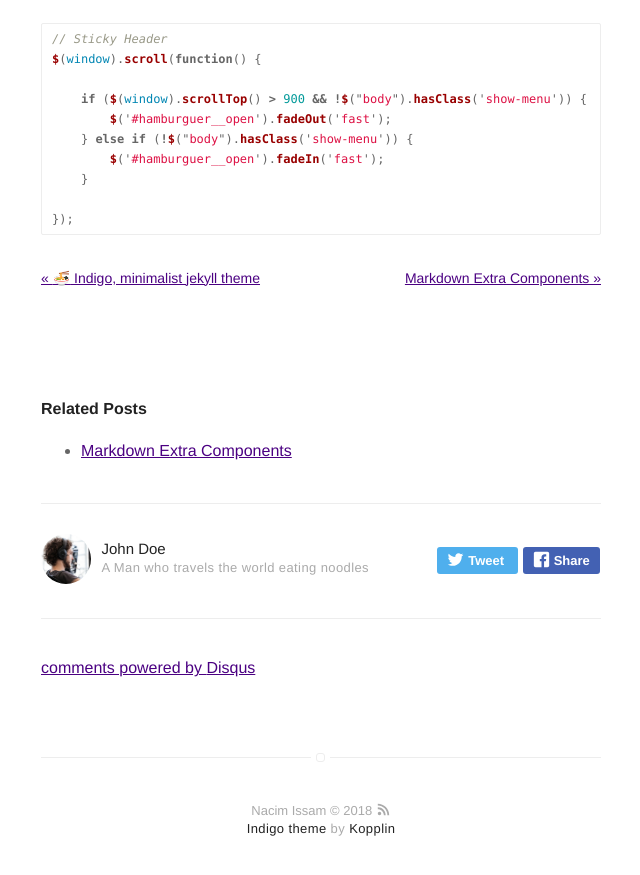
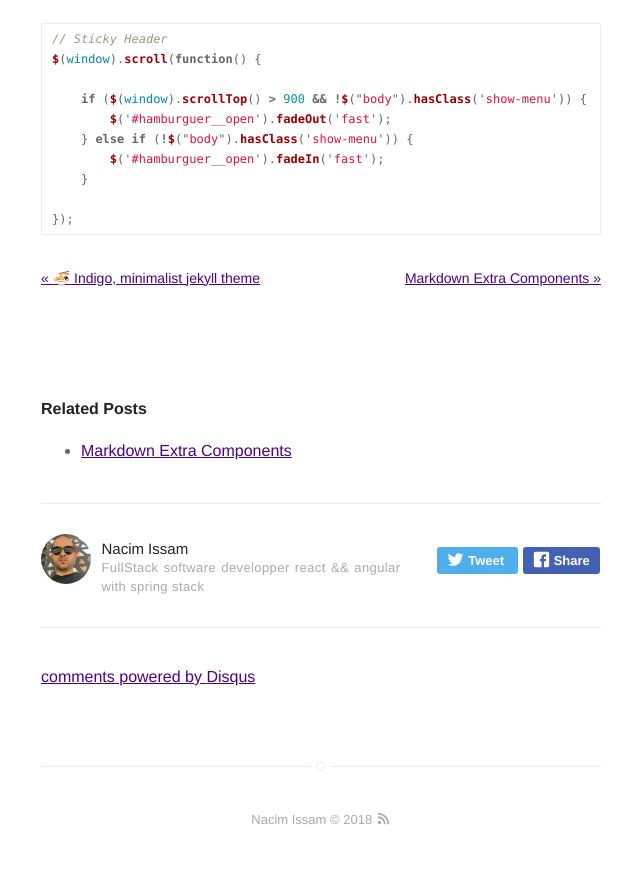
Before and after one commit to issamnacim/issamnacim.github.io, a Jekyll site: the page built from _posts/2016-02-24-markdown-common-elements.markdown, in a window 1280 px wide and 900 px high, scrolled down 5141 px. Shown: the top 875 px of the window, without its empty margins (319-959 px from the left). Built offline with Jekyll 4.4.1, drawn with Linux system fonts in a browser that asks for light colours; emoji names are drawn with the system emoji font; comment, search, counter and statistics services are not loaded.

Commit message:
change text

```diff
--- a/_config.yml
+++ b/_config.yml
@@ -34,38 +34,38 @@ disqus:
   categories: [blog, project] # only show disqus for posts that have these categories
 
 # if you don't have any of social below, comment the line
-facebook: myfacebook
-twitter: mytwitter
+facebook: nacim.issam
+twitter: issam_nacim
 # google: mygoogle
 # instagram: myinstagram
 # pinterest: mypinterest
 # linkedin: mylinkedin
 # youtube: myyoutube
 # spotify: myspotify
-github: mygithub
+github: issamnacim
 # gitlab: mygitlab
 # lastfm: mylastfm
 # stackoverflow: 7044681/mystackoverflow
 # quora: userquora
 # reddit: username
-medium: medium
+# medium: medium
 # vimeo: myvimeo
 # lanyrd: mylanyrd
-email: myemail@gmail.com
+email: nacim.issam@gmail.com
 
 authors:
     johndoe:
-        name: John Doe
-        bio: A Man who travels the world eating noodles
+        name: Nacim Issam
+        bio: FullStack software developper react && angular with spring stack
         external-image: false
-        picture: assets/images/profile.jpg
-        twitter: johndoe
+        picture: images/me.jpg
+        twitter: issam_nacim
     jamesfoster:
-        name: James Foster
-        bio: A Man who develops software with coffee
+        name: Nacim Issam
+        bio: FullStack software developper react && angular with spring stack
         external-image: false
-        picture: assets/images/james.jpg
-        twitter: jamesfoster
+        picture: images/me.jpg
+        twitter: issam_nacim
 
 # do you want a larger site? change the option below
 # options: [normal, large] | default: normal
--- a/_includes/footer.html
+++ b/_includes/footer.html
@@ -1,7 +1,5 @@
 <footer class="footer-main">
     {{ site.name }} © {{ site.time | date: '%Y' }} <a class="link" href="{{ site.url }}/feed.xml" target="_blank"><svg class="icon icon-rss"><use xlink:href="#icon-rss"></use></svg></a>
 
-    <p class="extra">
-        <a class="link" href="https://github.com/sergiokopplin/indigo">Indigo theme</a> by <a class="link" href="https://github.com/sergiokopplin/indigo">Kopplin</a>
-    </p>
+
 </footer>
```
